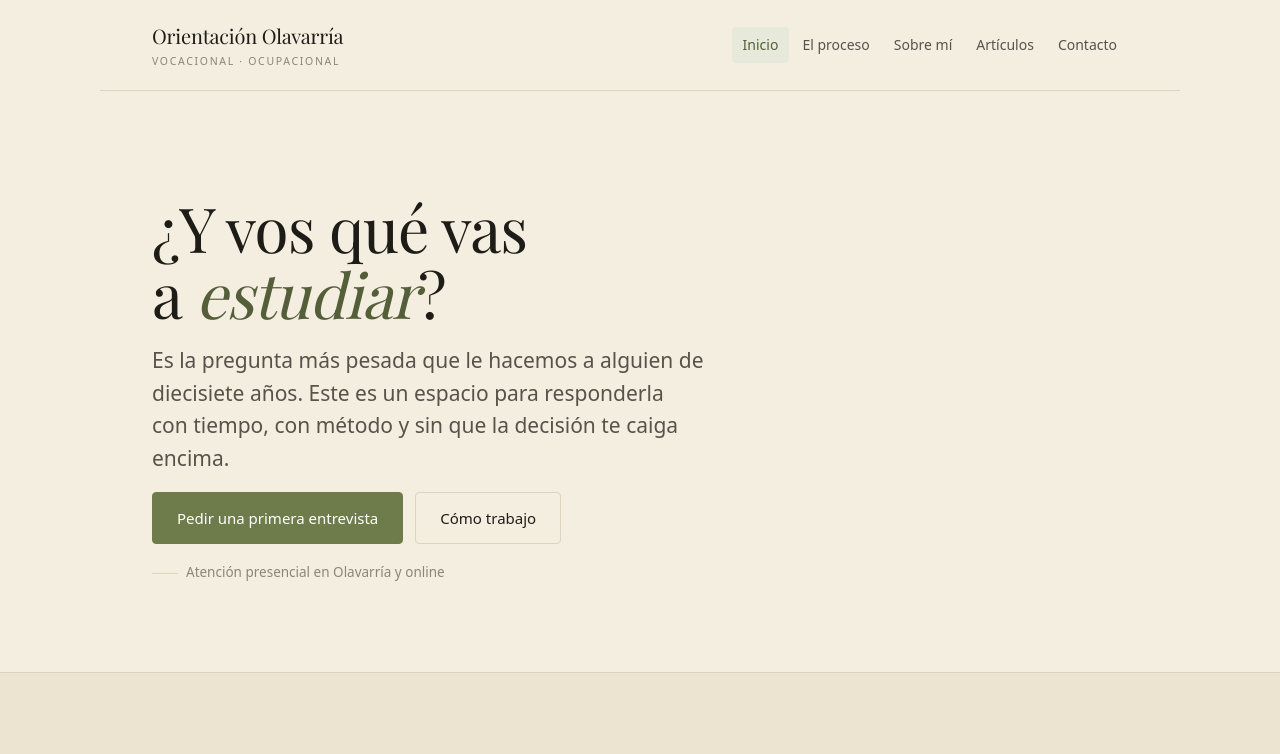
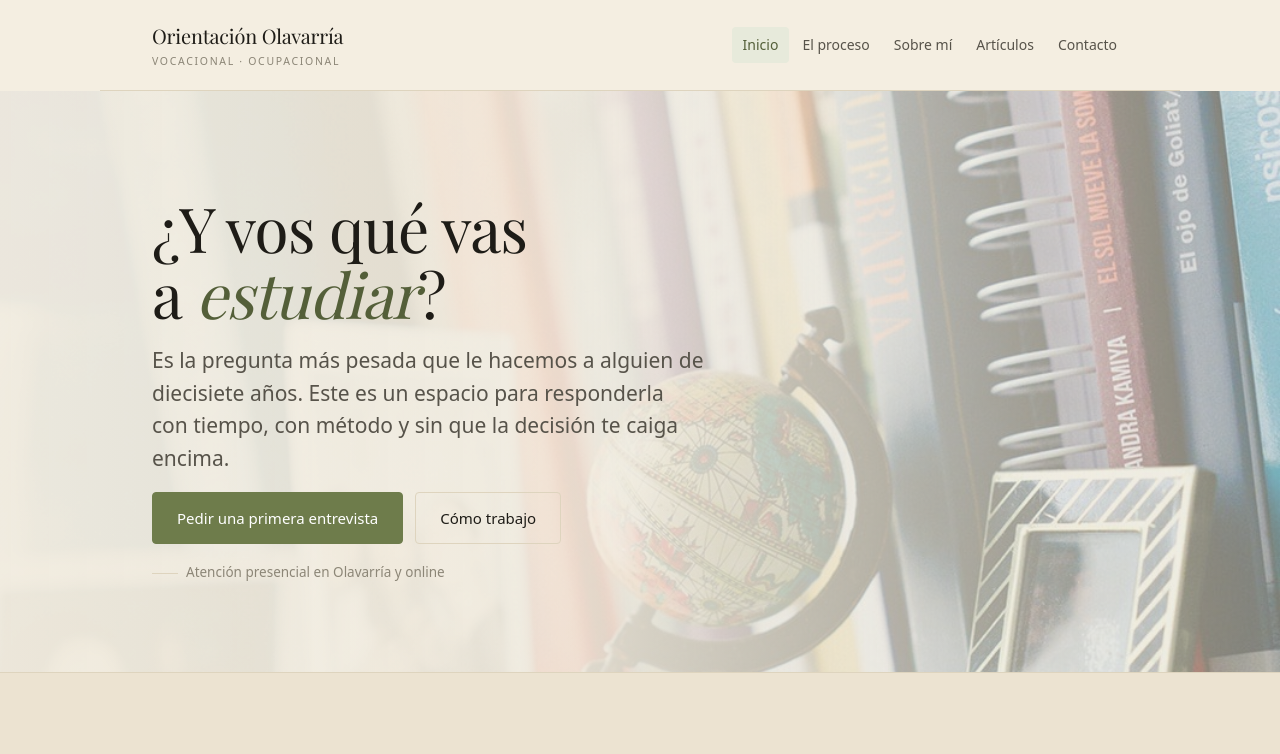
Before and after one commit to ciocchinipablo-netizen/orientacion-olavarria, an Astro site: page / in a window 1280 px wide. Shown: the top 754 px of the page. Built offline with nearby package versions, Linux system fonts and the light colour scheme; Astro itself is replaced by a stand-in of ours; a web font is replaced by a local one.

Commit message:
feat(home): add bookshelf background to the hero

```diff
--- a/src/pages/index.astro
+++ b/src/pages/index.astro
@@ -7,8 +7,10 @@ const latest = (await getPublishedPosts()).slice(0, 3);
 ---
 <BaseLayout title="Orientación Vocacional en Olavarría — Orientación Olavarría" description="Espacio de orientación vocacional y ocupacional en Olavarría, con Pablo Ciocchini, psicólogo (M.P. 40361). Atención presencial y online.">
 
+<div class="hero-bg">
+  <img src="/img/home/biblioteca.jpg" alt="" width="1064" height="950" fetchpriority="high">
   <section class="band hero">
-  <div class="stack wide">
+    <div class="stack hero-text">
       <h1>¿Y vos qué vas<br>a <em>estudiar</em>?</h1>
       <p class="lead">Es la pregunta más pesada que le hacemos a alguien de diecisiete años. Este es un espacio para responderla con tiempo, con método y sin que la decisión te caiga encima.</p>
       <div class="btnrow">
@@ -18,6 +20,7 @@ const latest = (await getPublishedPosts()).slice(0, 3);
       <p class="quiet">Atención presencial en Olavarría y online</p>
     </div>
   </section>
+</div>
 
 <section class="band tint">
   <div class="stack-lg">
@@ -120,3 +123,43 @@ const latest = (await getPublishedPosts()).slice(0, 3);
 </section>
 
 </BaseLayout>
+
+<style>
+  .hero-bg {
+    position: relative;
+    isolation: isolate;
+    overflow: hidden;
+  }
+  .hero-bg > img {
+    position: absolute;
+    inset: 0;
+    width: 100%;
+    height: 100%;
+    object-fit: cover;
+    z-index: -2;
+  }
+  .hero-bg::after {
+    content: "";
+    position: absolute;
+    inset: 0;
+    z-index: -1;
+  }
+  .hero-bg > img { object-position: 55% 55%; }
+  .hero-bg::after {
+    background:
+      linear-gradient(90deg,
+        color-mix(in srgb, var(--paper) 96%, transparent) 0%,
+        color-mix(in srgb, var(--paper) 90%, transparent) 45%,
+        color-mix(in srgb, var(--paper) 45%, transparent) 100%),
+      color-mix(in srgb, var(--accent) 14%, transparent);
+  }
+  .hero-text { max-width: 640px; }
+  @media (max-width: 700px) {
+    .hero-bg > img { object-position: 60% 50%; }
+    .hero-bg::after {
+      background:
+        linear-gradient(color-mix(in srgb, var(--paper) 86%, transparent), color-mix(in srgb, var(--paper) 86%, transparent)),
+        color-mix(in srgb, var(--accent) 14%, transparent);
+    }
+  }
+</style>
```
Also changed, not shown: public/img/home/biblioteca.jpg (added). Lines whose indentation alone changed are shown as unchanged.
